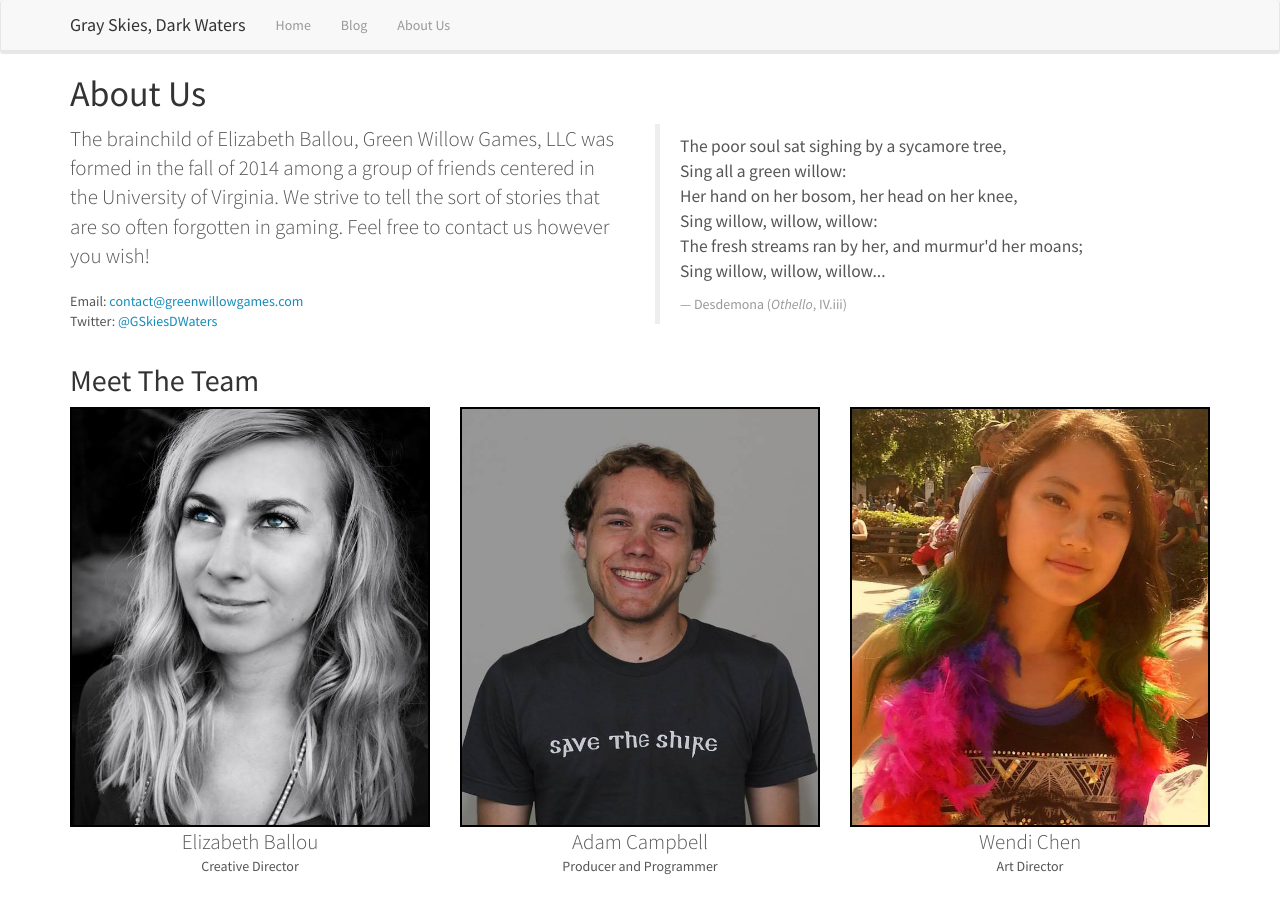
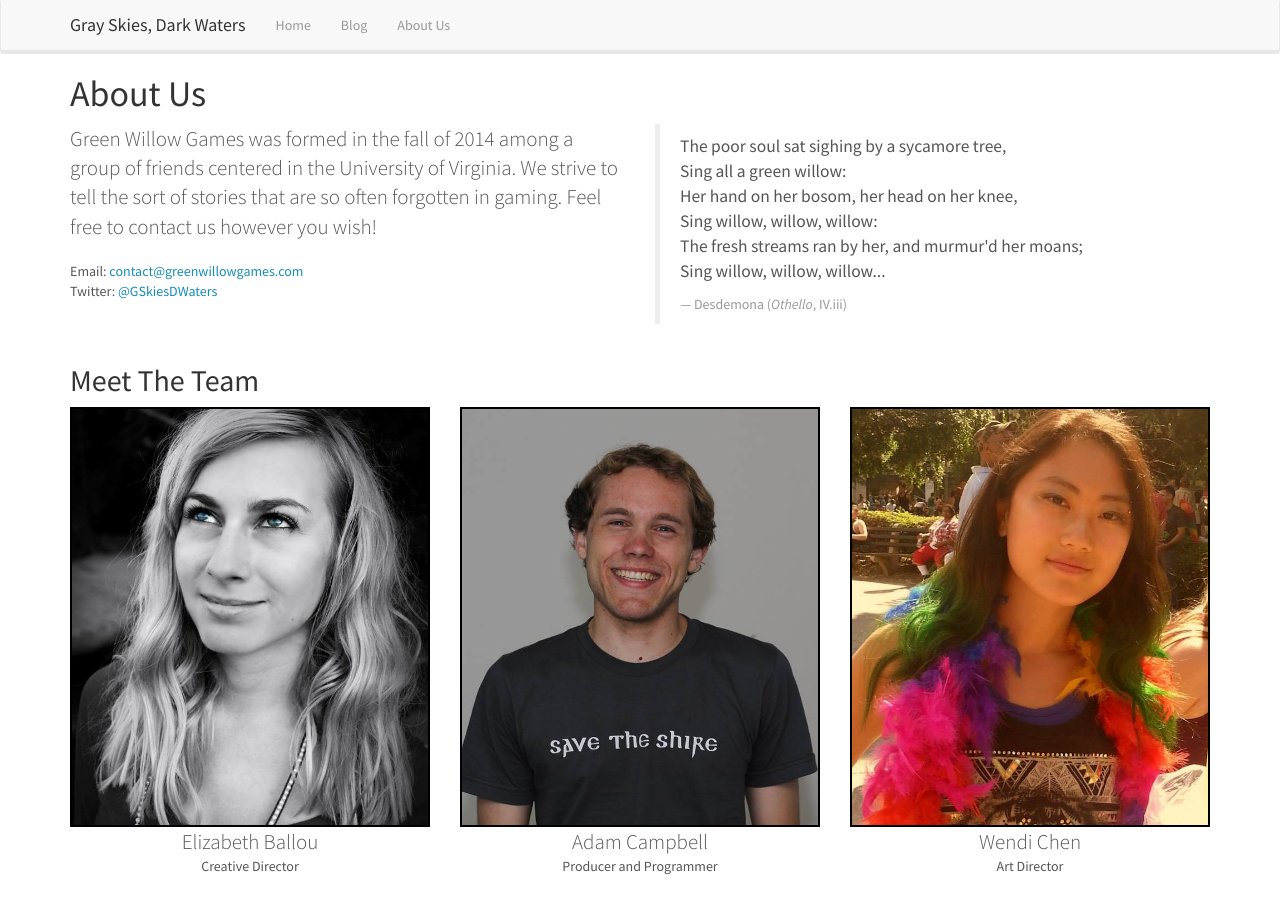
Before and after one commit to TheBeruriahIncident/green-willow-games, a Jekyll site: the page built from about.html, in a window 1280 px wide and 900 px high. Built offline with Jekyll 4.4.1, drawn with Linux system fonts in a browser that asks for light colours.

Commit message:
Update about.html

```diff
--- a/about.html
+++ b/about.html
@@ -6,7 +6,7 @@ order: 2
 <div class="row">
   <div class="col-md-6">
     <p class="lead">
-      The brainchild of Elizabeth Ballou, Green Willow Games, LLC was formed in the fall of 2014 among a group of friends centered in the University of Virginia. We strive to tell the sort of stories that are so often forgotten in gaming. Feel free to contact us however you wish!
+      Green Willow Games was formed in the fall of 2014 among a group of friends centered in the University of Virginia. We strive to tell the sort of stories that are so often forgotten in gaming. Feel free to contact us however you wish!
     </p>
     <ul class="list-unstyled">
       <li>Email: <a href="mailto:{{site.email}}">{{site.email}}</a></li>
```
